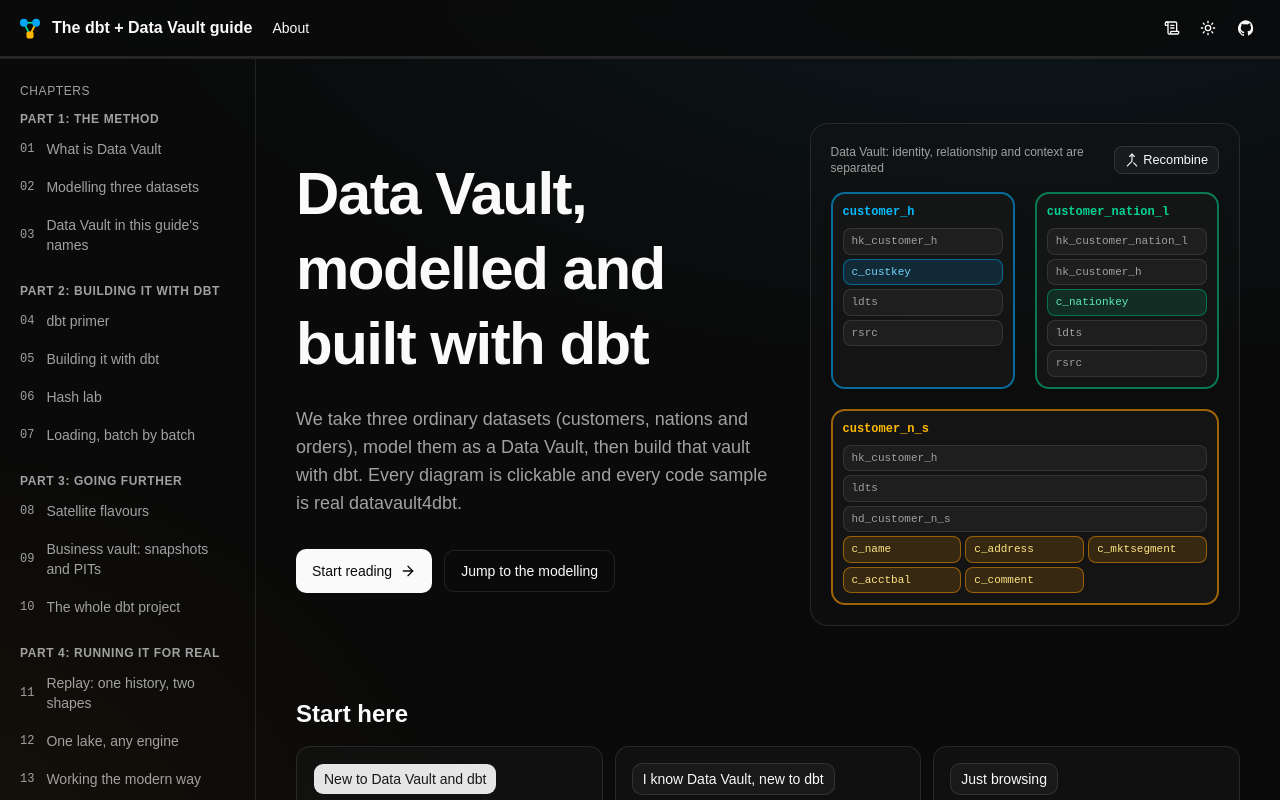
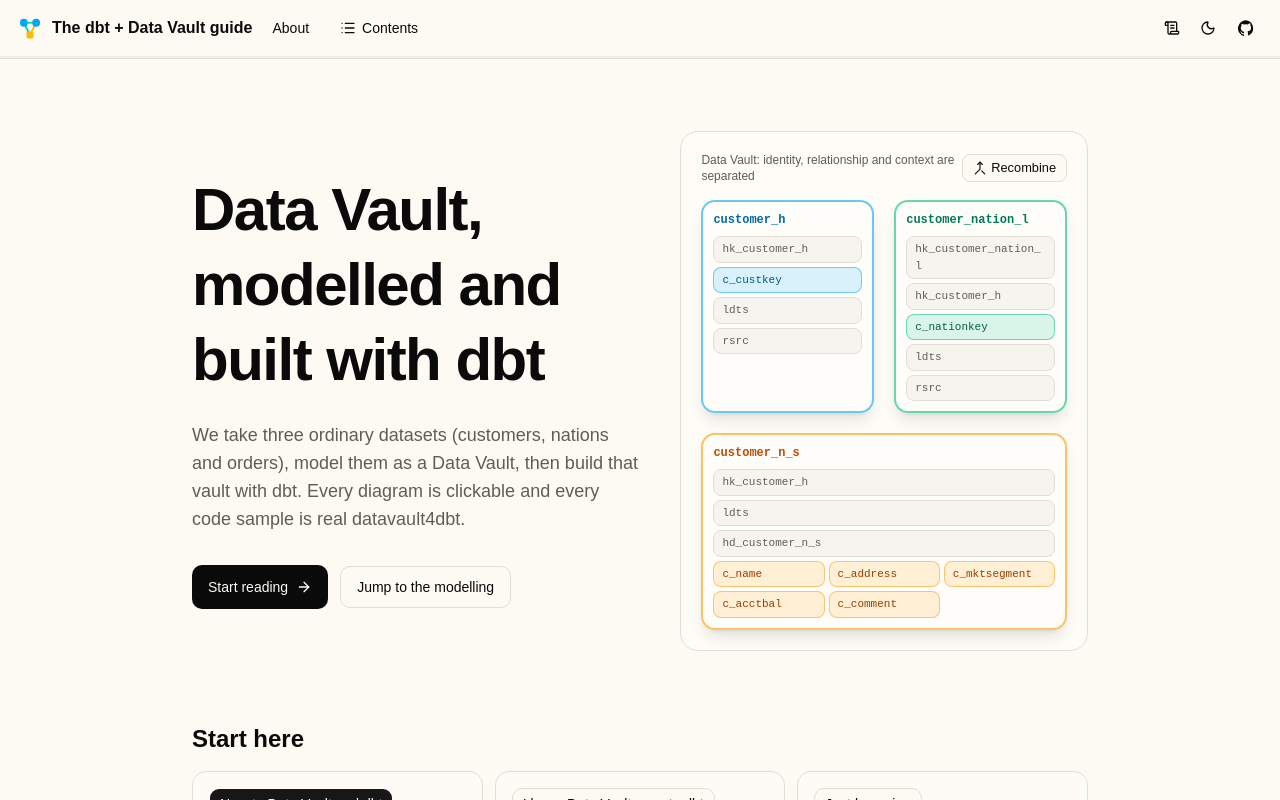
Before and after one commit to peterampazzo/the-dbt-datavault-modern-guide, a React (Vite) app: page / in a window 1280 px wide. Shown: the top 800 px of the page. Built offline with nearby package versions, Linux system fonts and the light colour scheme.

Commit message:
Prototype a centred, book-like reading layout
Co-Authored-By: Devin AI <158243242+devin-ai-integration[bot]@users.noreply.github.com>

```diff
--- a/package.json
+++ b/package.json
@@ -18,6 +18,7 @@
     "@duckdb/duckdb-wasm": "1.32.0",
     "@fontsource-variable/geist": "^5.3.0",
     "@fontsource-variable/jetbrains-mono": "^5.3.0",
+    "@fontsource-variable/source-serif-4": "5.3.1",
     "@noble/hashes": "^2.4.0",
     "@xyflow/react": "^12.12.0",
     "class-variance-authority": "^0.7.1",
--- a/src/components/Chapter.tsx
+++ b/src/components/Chapter.tsx
@@ -149,7 +149,7 @@ export function Chapter({ children }: { children: ReactNode }) {
   const cover = (
     <>
       {header}
-      <p className="mb-3 inline-flex rounded-full border px-3 py-1 text-xs font-medium text-muted-foreground">{audienceText[chapter.audience]}</p>
+      <p className="mx-auto mb-3 flex w-fit rounded-full border px-3 py-1 text-xs font-medium text-muted-foreground">{audienceText[chapter.audience]}</p>
       <section aria-labelledby="chapter-pages-heading" className="max-w-3xl">
         <h2 id="chapter-pages-heading" className="mb-3 text-lg font-semibold">Pages in this chapter</h2>
         <ol className="space-y-2">
@@ -171,7 +171,7 @@ export function Chapter({ children }: { children: ReactNode }) {
 
   const recap = (
     <section id="chapter-recap" aria-labelledby="recap-heading" className="scroll-mt-20">
-      <h1 id="recap-heading" tabIndex={-1} className="mb-5 text-3xl font-semibold tracking-tight outline-none">Recap</h1>
+      <h1 id="recap-heading" tabIndex={-1} className="mx-auto mb-5 max-w-[40rem] font-serif text-4xl font-semibold tracking-tight outline-none">Recap</h1>
       <ol className="mb-8 max-w-3xl list-decimal space-y-3 pl-6 leading-7">
         {chapter.recap.map((point) => <li key={point}>{point}</li>)}
       </ol>
@@ -210,7 +210,7 @@ export function Chapter({ children }: { children: ReactNode }) {
       {mode === 'paged' ? (
         <nav
           aria-label="Pages"
-          className="mt-10 border-t bg-background/90 py-3 backdrop-blur max-lg:sticky max-lg:bottom-0 max-lg:z-30 max-lg:-mx-4 max-lg:px-4 md:max-lg:-mx-10 md:max-lg:px-10"
+          className="mx-auto mt-12 max-w-[40rem] border-t bg-background/90 py-3 backdrop-blur max-lg:sticky max-lg:bottom-0 max-lg:z-30 max-lg:-mx-4 max-lg:px-4 md:max-lg:-mx-10 md:max-lg:px-10"
         >
           <div className="flex items-center justify-between gap-3">
             {cur > coverIndex ? (
@@ -241,7 +241,7 @@ export function Chapter({ children }: { children: ReactNode }) {
           </ol>
         </nav>
       ) : (
-        <nav aria-label="Chapters" className="mt-10 flex justify-between gap-4 border-t pt-6">
+        <nav aria-label="Chapters" className="mx-auto mt-12 flex max-w-[40rem] justify-between gap-4 border-t pt-6">
           {previousChapter ? <PageLink to={`/${previousChapter.slug}`} dir="prev" label={previousChapter.title} /> : <span />}
           {nextChapter && <PageLink to={`/${nextChapter.slug}`} dir="next" label={nextChapter.title} primary />}
         </nav>
--- a/src/components/Layout.tsx
+++ b/src/components/Layout.tsx
@@ -1,6 +1,6 @@
-import { Suspense, useEffect, useState } from 'react'
+import { Suspense, useEffect, useRef, useState } from 'react'
 import { Link, NavLink, Outlet, useLocation, useNavigate } from 'react-router'
-import { ArrowRight, BookOpen, Moon, ScrollText, Sun, Check } from 'lucide-react'
+import { ArrowRight, BookOpen, Moon, ScrollText, Sun, Check, List, X } from 'lucide-react'
 import { motion } from 'motion/react'
 import { CHAPTERS, PARTS } from '@/chapters'
 import { cn } from '@/lib/utils'
@@ -9,7 +9,7 @@ import { setLast, useProgress } from '@/lib/progress'
 import { getOptionalRefresherSlugs, setReadingMode, usePages, useReadingMode, useReadingPath } from '@/lib/reading'
 
 function useTheme() {
-  const [dark, setDark] = useState(() => localStorage.getItem('theme') !== 'light')
+  const [dark, setDark] = useState(() => localStorage.getItem('theme') === 'dark')
   useEffect(() => {
     document.documentElement.classList.toggle('dark', dark)
     localStorage.setItem('theme', dark ? 'dark' : 'light')
@@ -81,6 +81,11 @@ export function Layout() {
   const published = usePages()
   const chapterPages = chapter && published.slug === chapter.slug ? published.pages : []
   const currentPage = mode === 'paged' ? (pageSeg ?? '') : active
+  const toc = useRef<HTMLDialogElement>(null)
+
+  useEffect(() => {
+    toc.current?.close()
+  }, [pathname])
 
   useEffect(() => {
     const s = new URLSearchParams(search).get('s')
@@ -94,7 +99,7 @@ export function Layout() {
 
   return (
     <div className="min-h-svh bg-background text-foreground">
-      <div className="pointer-events-none fixed inset-0 -z-0 bg-[radial-gradient(60rem_30rem_at_80%_-10%,rgba(56,189,248,0.08),transparent),radial-gradient(40rem_30rem_at_-10%_110%,rgba(245,158,11,0.06),transparent)]" />
+      <div className="pointer-events-none fixed inset-0 -z-0 hidden dark:block bg-[radial-gradient(60rem_30rem_at_80%_-10%,rgba(56,189,248,0.08),transparent),radial-gradient(40rem_30rem_at_-10%_110%,rgba(245,158,11,0.06),transparent)]" />
       <header className="sticky top-0 z-40 overflow-x-hidden border-b bg-background/80 backdrop-blur">
         <div className="mx-auto flex h-14 w-full max-w-[90rem] items-center gap-3 px-4">
           <Link to="/" className="flex items-center gap-2 font-semibold">
@@ -102,25 +107,9 @@ export function Layout() {
             <span className="sr-only sm:not-sr-only">The dbt + Data Vault guide</span>
           </Link>
           <Link to="/about" className="inline-flex min-h-11 items-center rounded-md px-2 text-sm font-medium hover:bg-muted">About</Link>
-          <nav className="ml-4 flex w-0 min-w-0 flex-1 gap-1 overflow-x-auto lg:hidden">
-            {CHAPTERS.map((c, i) => (
-              <NavLink
-                key={c.slug}
-                to={`/${c.slug}`}
-                className={({ isActive }) =>
-                  cn('whitespace-nowrap rounded-md px-2 py-1 text-xs', isActive ? 'bg-muted font-medium' : 'text-muted-foreground')
-                }
-              >
-                {i + 1}. {c.short}
-                {progress.done.includes(c.slug) && (
-                  <>
-                    <Check aria-hidden className="ml-1 inline size-3 text-emerald-700 dark:text-emerald-400" />
-                    <span className="sr-only"> (done)</span>
-                  </>
-                )}
-              </NavLink>
-            ))}
-          </nav>
+          <Button variant="ghost" className="min-h-11" aria-haspopup="dialog" onClick={() => toc.current?.showModal()}>
+            <List aria-hidden /> Contents
+          </Button>
           <div className="ml-auto flex items-center gap-1">
             <Button
               variant="ghost"
@@ -156,9 +145,21 @@ export function Layout() {
           <div className="h-full bg-sky-500 transition-[width] duration-500" style={{ width: `${(doneCount / CHAPTERS.length) * 100}%` }} />
         </div>
       </header>
-      <div className="relative mx-auto flex max-w-[90rem]">
-        <aside className="sticky top-14 hidden h-[calc(100svh-3.5rem)] w-64 shrink-0 overflow-y-auto border-r px-3 py-6 lg:block">
-          <div className="mb-3 px-2 text-xs font-medium uppercase tracking-wider text-muted-foreground">Chapters</div>
+      <div className="relative">
+        <dialog
+          ref={toc}
+          aria-labelledby="toc-heading"
+          className="toc-drawer overflow-y-auto px-3 py-5"
+          onClick={(e) => {
+            if (e.target === e.currentTarget) toc.current?.close()
+          }}
+        >
+          <div className="mb-3 flex items-center justify-between px-2">
+            <h2 id="toc-heading" className="text-xs font-medium uppercase tracking-wider text-muted-foreground">Contents</h2>
+            <Button variant="ghost" size="icon" aria-label="Close contents" onClick={() => toc.current?.close()}>
+              <X />
+            </Button>
+          </div>
           {PARTS.map((part) => {
             const chapters = CHAPTERS.map((c, i) => ({ chapter: c, index: i })).filter(({ chapter: c }) => c.part === part.n)
             if (chapters.length === 0) return null
@@ -246,8 +247,8 @@ export function Layout() {
               <li><Link to="/about" className="inline-flex min-h-11 items-center text-sm hover:text-foreground">About this guide</Link></li>
             </ul>
           </nav>
-        </aside>
-        <main className="relative min-w-0 flex-1 px-4 py-10 md:px-10">
+        </dialog>
+        <main className="relative mx-auto w-full max-w-[60rem] px-5 py-12 md:px-8">
           <Suspense fallback={<div className="h-96 rounded-xl motion-safe:animate-pulse bg-muted/40" />}>
             <Outlet />
           </Suspense>
--- a/src/index.css
+++ b/src/index.css
@@ -3,12 +3,14 @@
 @import "shadcn/tailwind.css";
 @import "@fontsource-variable/geist";
 @import "@fontsource-variable/jetbrains-mono";
+@import "@fontsource-variable/source-serif-4";
 
 @custom-variant dark (&:is(.dark *));
 
 @theme inline {
     --font-heading: var(--font-sans);
     --font-sans: 'Geist Variable', sans-serif;
+    --font-serif: 'Source Serif 4 Variable', Georgia, serif;
     --color-sidebar-ring: var(--sidebar-ring);
     --color-sidebar-border: var(--sidebar-border);
     --color-sidebar-accent-foreground: var(--sidebar-accent-foreground);
@@ -50,9 +52,9 @@
 }
 
 :root {
-    --background: oklch(1 0 0);
+    --background: oklch(0.985 0.008 85);
     --foreground: oklch(0.145 0 0);
-    --card: oklch(1 0 0);
+    --card: oklch(0.995 0.004 85);
     --card-foreground: oklch(0.145 0 0);
     --popover: oklch(1 0 0);
     --popover-foreground: oklch(0.145 0 0);
@@ -60,12 +62,12 @@
     --primary-foreground: oklch(0.985 0 0);
     --secondary: oklch(0.97 0 0);
     --secondary-foreground: oklch(0.205 0 0);
-    --muted: oklch(0.97 0 0);
-    --muted-foreground: oklch(0.556 0 0);
+    --muted: oklch(0.95 0.01 85);
+    --muted-foreground: oklch(0.48 0.01 85);
     --accent: oklch(0.97 0 0);
     --accent-foreground: oklch(0.205 0 0);
     --destructive: oklch(0.577 0.245 27.325);
-    --border: oklch(0.922 0 0);
+    --border: oklch(0.9 0.012 85);
     --input: oklch(0.922 0 0);
     --ring: oklch(0.708 0 0);
     --chart-1: oklch(0.87 0 0);
@@ -164,3 +166,22 @@ main p {
   outline-offset: 2px;
   border-radius: 0.5rem;
 }
+
+main .max-w-3xl {
+  margin-inline: auto;
+  max-width: 40rem;
+}
+
+.toc-drawer {
+  margin: 0;
+  height: 100dvh;
+  max-height: none;
+  width: min(21rem, 92vw);
+  border-right: 1px solid var(--border);
+  background: var(--background);
+  color: var(--foreground);
+}
+
+.toc-drawer::backdrop {
+  background: rgb(0 0 0 / 0.35);
+}
```
Also changed, not shown: src/components/Prose.tsx (+8 -8 lines), 1 other file (tests, documents, lock files or other folders).
